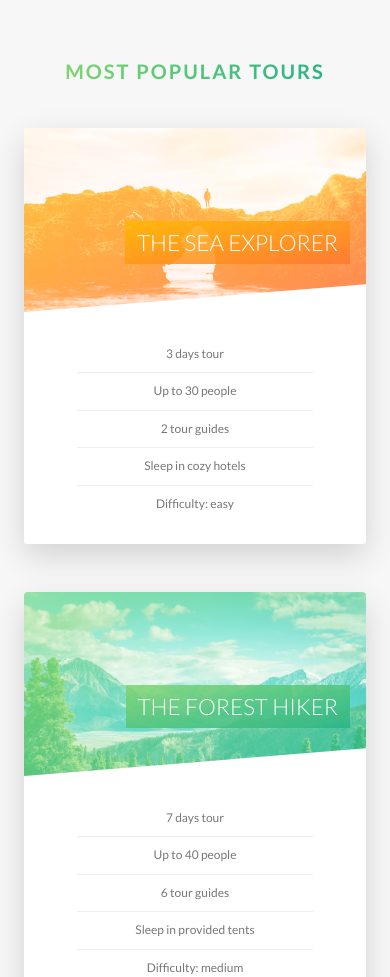
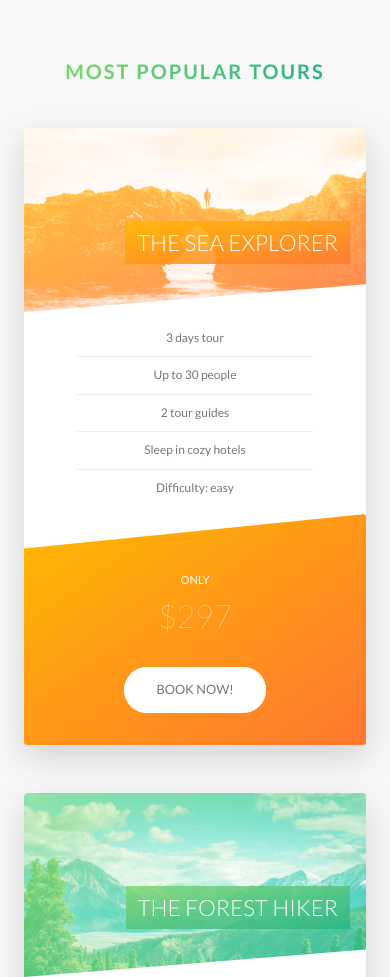
Before and after one commit to IgorVyshnevskiy/Natours-training, a website: page index.html in a window 390 px wide. Shown: the part 2484-3461 px from the top of the page. Drawn offline with Linux system fonts and the light colour scheme.

Commit message:
added some new responsive styles

```diff
--- a/index.html
+++ b/index.html
@@ -364,7 +364,10 @@
     </main>
     <footer class="footer">
       <div class="footer__logo-box">
-        <img src="./img/logo-green-2x.png" alt="Full logo" class="footer__logo">
+        <picture class="footer__logo">
+          <source media="(max-width: 37.5em)" srcset="./img/logo-green-small-1x.png 1x, ./img/logo-green-small-2x.png 2x">
+          <img srcset="./img/logo-green-1x.png 1x, ./img/logo-green-2x.png 2x" alt="Full logo">
+        </picture>
       </div>
       <div class="row">
         <div class="col-1-of-2">
--- a/sass/components/_card.scss
+++ b/sass/components/_card.scss
@@ -172,4 +172,55 @@
     font-size: 6rem;
     font-weight: 100;
   }
+
+
+
+  @include respond(tab-port) {
+      height: auto;
+      border-radius: 3px;
+      background-color: $color-white;
+      box-shadow: 0 1.5rem 4rem rgba($color-black, 0.15);
+
+
+      &__side {
+        height: auto;
+        transition: all 0.8s ease;
+        position: relative;
+        box-shadow: none;
+
+
+
+        &--back {
+          transform: rotateY(0);
+          clip-path: polygon(0 15%, 100% 0, 100% 100%, 0% 100%);
+
+        }
+      }
+
+      &:hover &__side--front {
+        transform: rotateY(0);
+      }
+
+      &__details {
+        padding: 1rem 3rem;
+      }
+
+      &__cta {
+        position: relative;
+        top: 0;
+        left: 0;
+        transform: translate(0);
+        width: 100%;
+        padding: 7rem 4rem 4rem 4rem;
+      }
+
+      &__price-box {
+        margin-bottom: 3rem;
+      }
+
+      &__price-value {
+        font-size: 4rem;
+      }
+
+  }
 }
--- a/sass/components/_form.scss
+++ b/sass/components/_form.scss
@@ -16,6 +16,11 @@
     border: none;
     border-bottom: 3px solid transparent;
     transition: all .3s;
+
+    @include respond(tab-port) {
+      width: 100%;
+
+    }
 
 
     &:focus {
@@ -54,6 +59,11 @@
   &__radio-group {
     width: 49%;
     display: inline-block;
+
+    @include respond(tab-port) {
+      width: 100%;
+      margin-bottom: 2rem;
+    }
   }
 
   &__radio-input {
--- a/sass/components/_story.scss
+++ b/sass/components/_story.scss
@@ -8,6 +8,17 @@
   padding-left: 9rem;
   font-size: $default-font-size;
   transform: skewX(-12deg);
+
+  @include respond(tab-port) {
+    width: 100%;
+    padding: 4rem;
+    padding-left: 7rem;
+
+  }
+  @include respond(phone) {
+    transform: skewX(0);
+  }
+
 
   &__shape {
     width: 15rem;
@@ -20,6 +31,10 @@
     clip-path: circle(50% at 50% 50%);
     transform: translateX(-3rem) skewX(12deg);
     position: relative;
+
+    @include respond(phone) {
+      transform: translateX(-3rem) skewX(0);
+    }
   }
 
   &__img {
@@ -31,6 +46,9 @@
 
   &__text {
     transform: skewX(12deg);
+    @include respond(phone) {
+      transform: skewX(0);
+    }
   }
 
   &__caption {
--- a/sass/pages/_home.scss
+++ b/sass/pages/_home.scss
@@ -74,10 +74,33 @@
   border-radius: 3px;
   box-shadow: 0 1.5rem 4rem rgba($color-black, 0.2);
 
-  height: 50rem;
-
   &__form {
     width: 50%;
     padding: 6rem;
+
+    @include respond(tab-land) {
+      width: 65%;
+    }
+    @include respond(tab-port) {
+      width: 100%;
+    }
+  }
+
+  @include respond(tab-land) {
+    background-image: linear-gradient(
+      105deg,
+      rgba($color-white, 0.9) 0%,
+      rgba($color-white, 0.9) 65%,
+      transparent 65%
+    ),
+    url(../img/nat-10.jpg);
+  }
+  @include respond(tab-port) {
+    background-image: linear-gradient(
+      to right,
+      rgba($color-white, 0.9) 0%,
+      rgba($color-white, 0.9) 100%,
+    ),
+    url(../img/nat-10.jpg);
   }
 }
```
Also changed, not shown: css/style.css, 1 other file.
